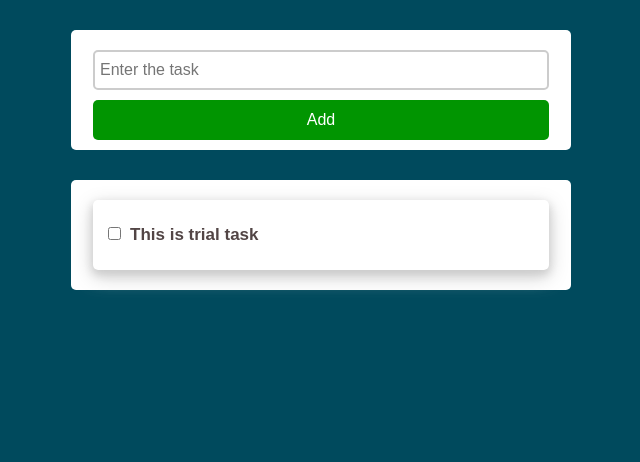
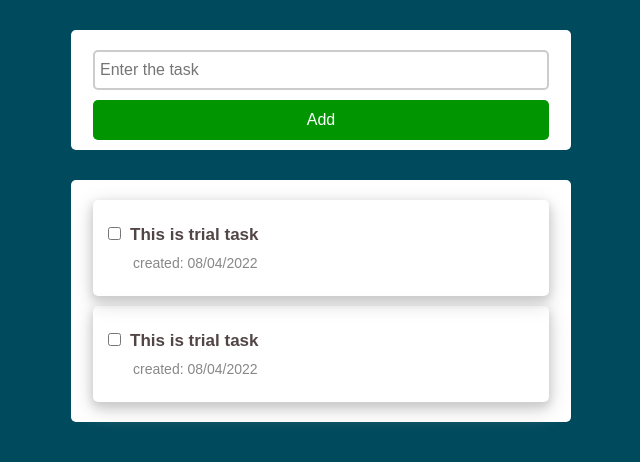
Before and after one commit to hellslayer396/PHP-project, a PHP site: page / in a window 1280 px wide. Shown: the top 462 px of the page, without its empty margins (319-959 px from the left). Run offline with PHP 8.4, Linux system fonts and the light colour scheme; data that the repository does not hold is empty.

Commit message:
added db file and date

```diff
--- a/css/style.css
+++ b/css/style.css
@@ -87,6 +87,16 @@ body {
     color: rgb(82, 69, 69);
   }
 
+  .item small {
+    display: block;
+    width: 100%;
+    padding: 5px 0px;
+    color: #888;
+    padding-left: 30px;
+    font-size: 14px;
+    font-family: sans-serif;
+  }
+
   .checked {
     color: #999 !important;
     text-decoration: line-through;
--- /dev/null
+++ b/db_conn.php
@@ -0,0 +1,13 @@
+<?php
+
+$sName = "localhost";
+$uName = "root";
+$pass = "";
+$db_name = "todo";
+
+try{
+    $conn = new PDO("mysql:host=$sName; dbname=$db_name",$uName,$pass);
+    $conn->setAttribute(PDO::ATTR_ERRMODE, PDO::ERRMODE_EXCEPTION);
+}catch(PDOException $e){
+    echo "Connection failed: " . $e->getMessage();
+}
--- a/index.php
+++ b/index.php
@@ -1,3 +1,6 @@
+<?php
+require 'db_conn.php';
+?>
 <!DOCTYPE html>
 <html lang="en">
 <head>
@@ -16,10 +19,23 @@
                 <button type="submit">Add</button>
             </form>
         </div>
+        <?php
+            $todos = $conn->query("SELECT * FROM todos ORDER BY id DESC");
+        ?>
         <div class="tasks">
+            <?php if($todos->rowCount()===0){?>
+                <div class="item">
+                <input type="checkbox">
+                <h2>This is trial task</h2>
+                <br>
+                <small>created: 08/04/2022 </small>
+                </div>
+            <?php } ?>
             <div class="item">
                 <input type="checkbox">
                 <h2>This is trial task</h2>
+                <br>
+                <small>created: 08/04/2022 </small>
             </div>
         </div>
     </div>
```
